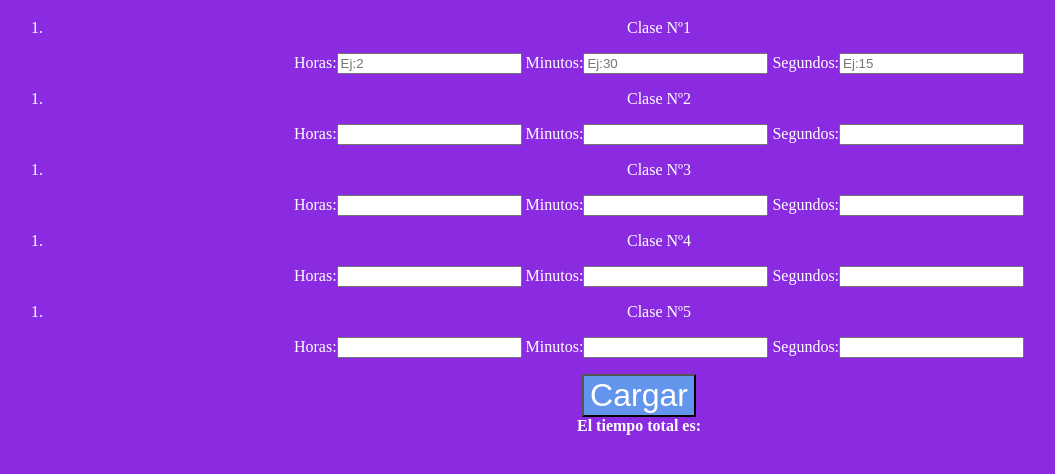
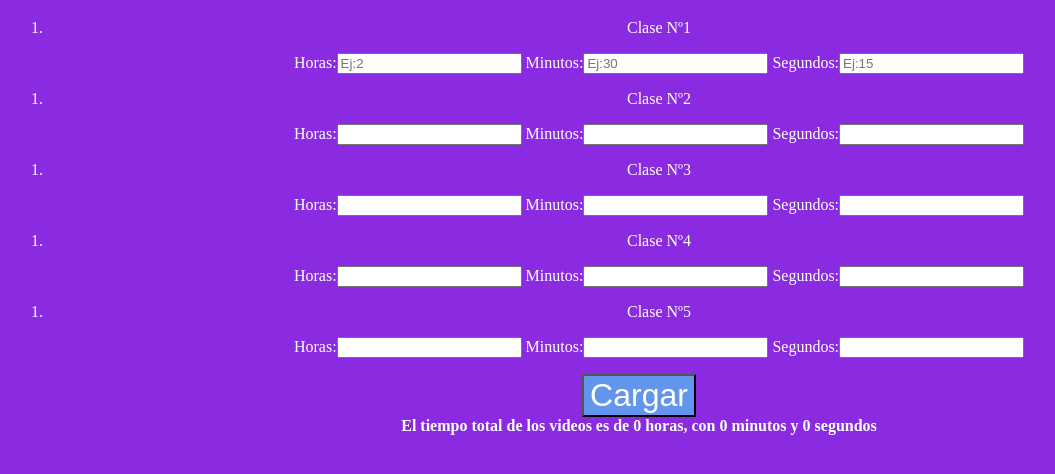
Before and after one commit to rafael-romero/tarea-clase-5, a plain HTML site: page 5C-reversionado.html in a window 1280 px wide. Both pictures are taken after a click on the button "Cargar". Shown: the part 116-590 px from the top of the page, without its empty margins (1-1056 px from the left). Drawn offline with Linux system fonts and the light colour scheme.

Commit message:
me cegue para poder hacer que funcione y olvide comitear los cambios

```diff
--- a/5C-reversionado.html
+++ b/5C-reversionado.html
@@ -70,7 +70,7 @@
 
     <footer>
         <button type="button" id="boton-cargar">Cargar</button><br>
-        <strong id="resultado-tiempo-total">El tiempo total es:</strong>
+        <strong id="resultado-tiempo-total">El tiempo total de los videos es:</strong>
     </footer>
 
     <script src='5C-reversionado.js'></script>
--- a/5C-reversionado.js
+++ b/5C-reversionado.js
@@ -1,9 +1,42 @@
 const $botonCargar = document.querySelector('#boton-cargar')
-$botonCargar.onclick= function(){
-    let datosClaseUno;
-    datosClaseUno=document.querySelectorAll('.horas');
+
+function contarTotalTiempo(nodoElemento){
+    let totalTiempo=0;
+    for(i=0; i<nodoElemento.length; i++){
+        totalTiempo=totalTiempo+(Number(nodoElemento[i].value));
+    }
+    return totalTiempo
+}
 
 
-    //document.querySelector('#resultado-tiempo-total').innerText= //tiempo total videos
+
+$botonCargar.onclick= function(){
+    let horasDeLasClases=document.querySelectorAll('.horas');
+    let minutosDeLasClases=document.querySelectorAll('.minutos');
+    let segundosDeLasClases=document.querySelectorAll('.segundos');
+
+    horasDeLasClases= contarTotalTiempo(horasDeLasClases);
+    minutosDeLasClases= contarTotalTiempo(minutosDeLasClases);
+    segundosDeLasClases= contarTotalTiempo(segundosDeLasClases);
+
+    const segundosPorMinuto=60;
+    let minutosAuxiliar=0;
+    let horasAuxiliar=0;
+    if (segundosDeLasClases>=segundosPorMinuto){
+        minutosAuxiliar= Math.trunc(segundosDeLasClases/segundosPorMinuto);
+        minutosDeLasClases=minutosDeLasClases+minutosAuxiliar;
+        segundosDeLasClases=segundosDeLasClases-(minutosAuxiliar*segundosPorMinuto);
+    }
+    if (minutosDeLasClases>=segundosPorMinuto){
+        horasAuxiliar=Math.trunc(minutosDeLasClases/segundosPorMinuto);
+        horas=horas+horasAuxiliar;
+        minutosDeLasClases=minutosDeLasClases-(horasAuxiliar*segundosPorMinuto);
+    }
+
+    horasDeLasClases=String(horasDeLasClases);
+    minutosDeLasClases=String(minutosDeLasClases);
+    segundosDeLasClases=String(segundosDeLasClases);
+
+    document.querySelector('#resultado-tiempo-total').textContent=`El tiempo total de los videos es de ${horasDeLasClases} horas, con ${minutosDeLasClases} minutos y ${segundosDeLasClases} segundos`;
     return false
 }
```
